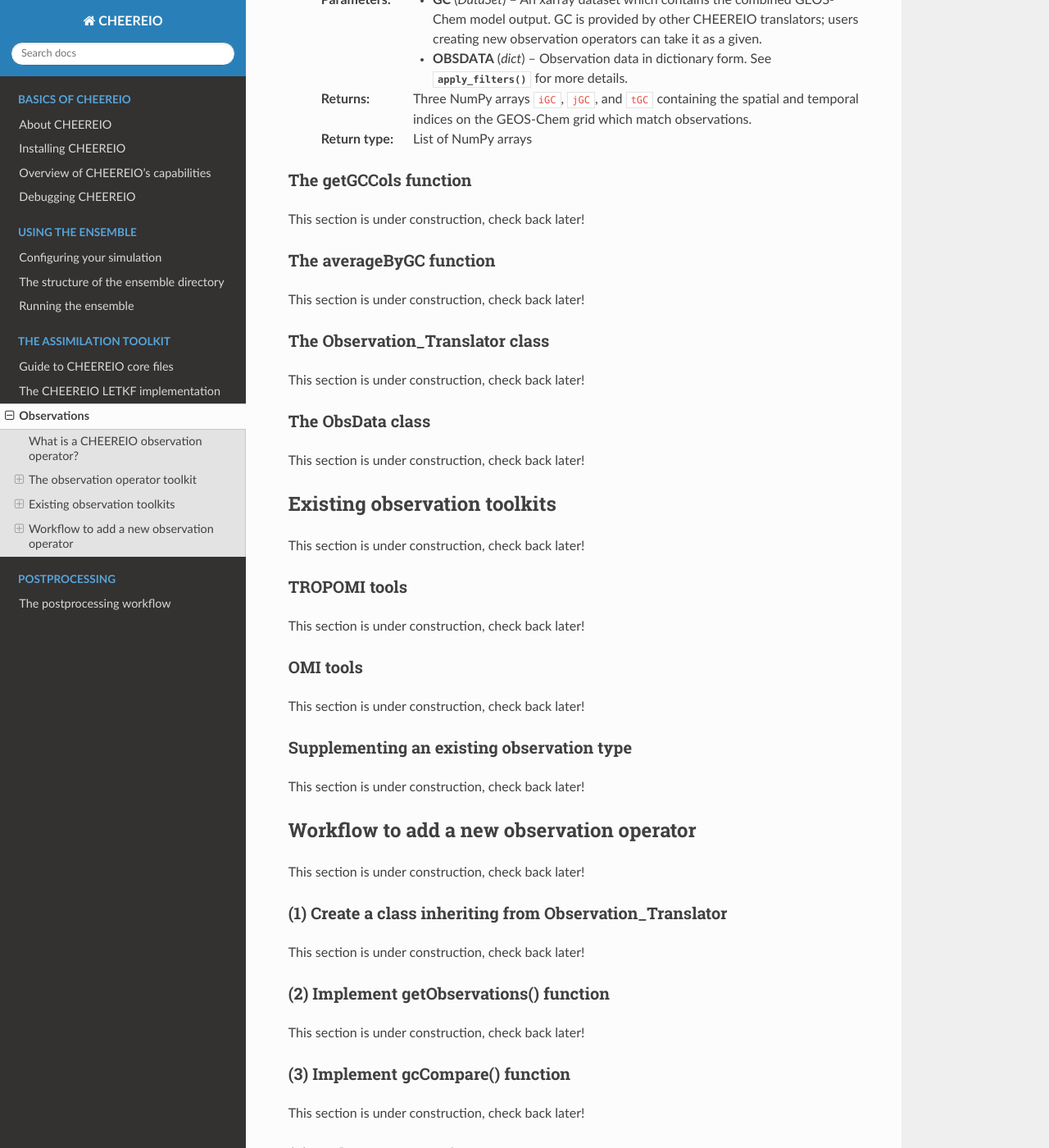
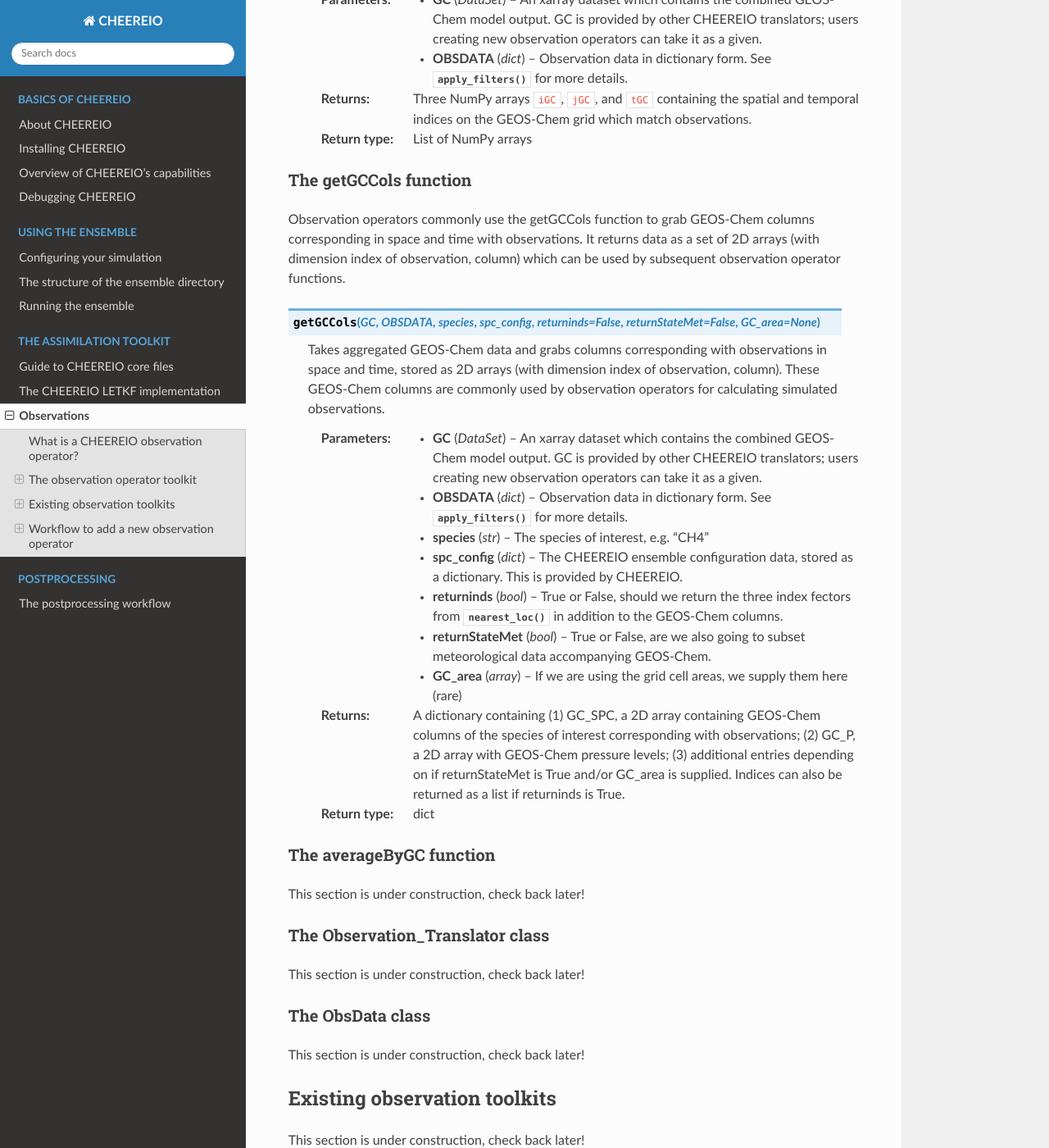
Before and after one commit to drewpendergrass/CHEEREIO, a Sphinx documentation site: the page built from docs/Observations.rst, in a window 1280 px wide and 1400 px high, scrolled down 3575 px. Shown: the whole window at 82% size. Built offline with Sphinx 7.4.7 and the Read the Docs theme 2.0.0, drawn with Linux system fonts in a browser that asks for light colours.

Commit message:
document new function

```diff
--- a/docs/Observations.rst
+++ b/docs/Observations.rst
@@ -80,7 +80,22 @@
 The getGCCols function
 ~~~~~~~~~~~~~
 
-This section is under construction, check back later!
+Observation operators commonly use the getGCCols function to grab GEOS-Chem columns corresponding in space and time with observations. It returns data as a set of 2D arrays (with dimension index of observation, column) which can be used by subsequent observation operator functions.
+
+.. py:function:: getGCCols(GC,OBSDATA,species,spc_config,returninds=False,returnStateMet=False,GC_area=None)
+
+   Takes aggregated GEOS-Chem data and grabs columns corresponding with observations in space and time, stored as 2D arrays (with dimension index of observation, column). These GEOS-Chem columns are commonly used by observation operators for calculating simulated observations.
+
+   :param DataSet GC: An xarray dataset which contains the combined GEOS-Chem model output. GC is provided by other CHEEREIO translators; users creating new observation operators can take it as a given.
+   :param dict OBSDATA: Observation data in dictionary form. See :py:func:`apply_filters` for more details.
+   :param str species: The species of interest, e.g. "CH4"
+   :param dict spc_config: The CHEEREIO ensemble configuration data, stored as a dictionary. This is provided by CHEEREIO.
+   :param bool returninds: True or False, should we return the three index fectors from :py:func:`nearest_loc` in addition to the GEOS-Chem columns.
+   :param bool returnStateMet: True or False, are we also going to subset meteorological data accompanying GEOS-Chem.
+   :param array GC_area: If we are using the grid cell areas, we supply them here (rare)
+   :return: A dictionary containing (1) GC_SPC, a 2D array containing GEOS-Chem columns of the species of interest corresponding with observations; (2) GC_P, a 2D array with GEOS-Chem pressure levels; (3) additional entries depending on if returnStateMet is True and/or GC_area is supplied. Indices can also be returned as a list if returninds is True.
+   :rtype: dict
+
 
 The averageByGC function
 ~~~~~~~~~~~~~
```
